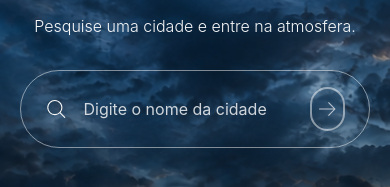
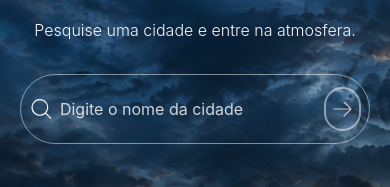
Before and after one commit to nicholasPimenta/weather-2.0, a React (Vite) app: page / in a window 390 px wide. Shown: the part 377-564 px from the top of the page. Built offline with nearby package versions, Linux system fonts and the light colour scheme.

Commit message:
feat: complete responsive search screen

```diff
--- a/src/components/SearchForm/SearchForm.module.css
+++ b/src/components/SearchForm/SearchForm.module.css
@@ -60,3 +60,11 @@
   color: var(--color-text-primary);
   transition-duration: var(--duration-fast);
 }
+
+@media (max-width: 30rem) {
+  .formContent {
+    gap: var(--space-1-5);
+    padding-block: var(--space-3);
+    padding-inline: var(--space-2);
+  }
+}
--- a/src/styles/tokens.css
+++ b/src/styles/tokens.css
@@ -42,7 +42,9 @@
   --focus-ring: 0 0 0 3px #ffffff2e;
 
   --space-1: 0.25rem;
+  --space-1-5: 0.375rem;
   --space-2: 0.5rem;
+  --space-2-5: 0.625rem;
   --space-3: 0.75rem;
   --space-4: 1rem;
   --space-6: 1.5rem;
```
Also changed, not shown: 1 other file (tests, documents, lock files or other folders).
